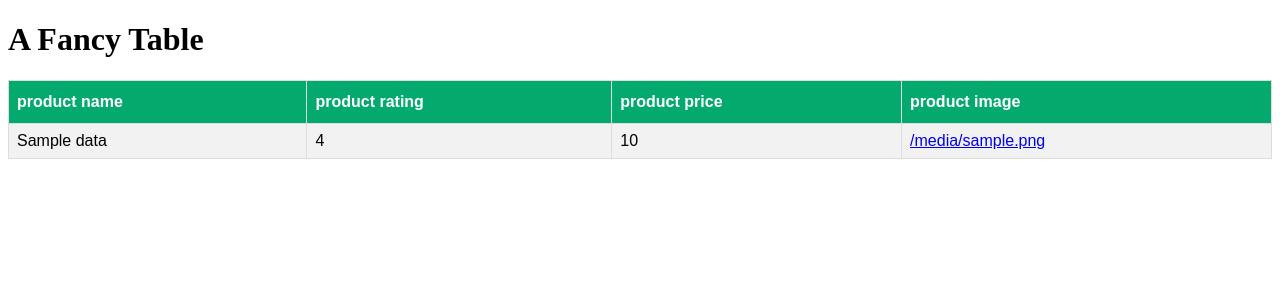
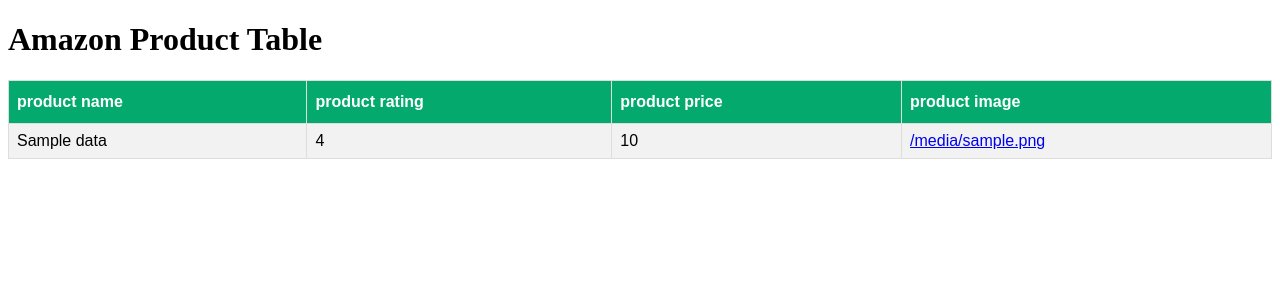
Before and after one commit to MaulikZalavadiya/inexture_task, a Django app: template template/index.html in a window 1280 px wide. Shown: the top 300 px of the page. Run offline with Django 3.2, Linux system fonts and the light colour scheme; the template is opened without the code that fills it: most values are stand-ins (such as "Sample title", 1, 10 or a date in 2020).

Commit message:
[mod]- change index.html h1 tag

```diff
--- a/template/index.html
+++ b/template/index.html
@@ -35,7 +35,7 @@
 
 <body>
 
-    <h1>A Fancy Table</h1>
+    <h1>Amazon Product Table</h1>
 
     <table id="customers">
         <tr>
```
